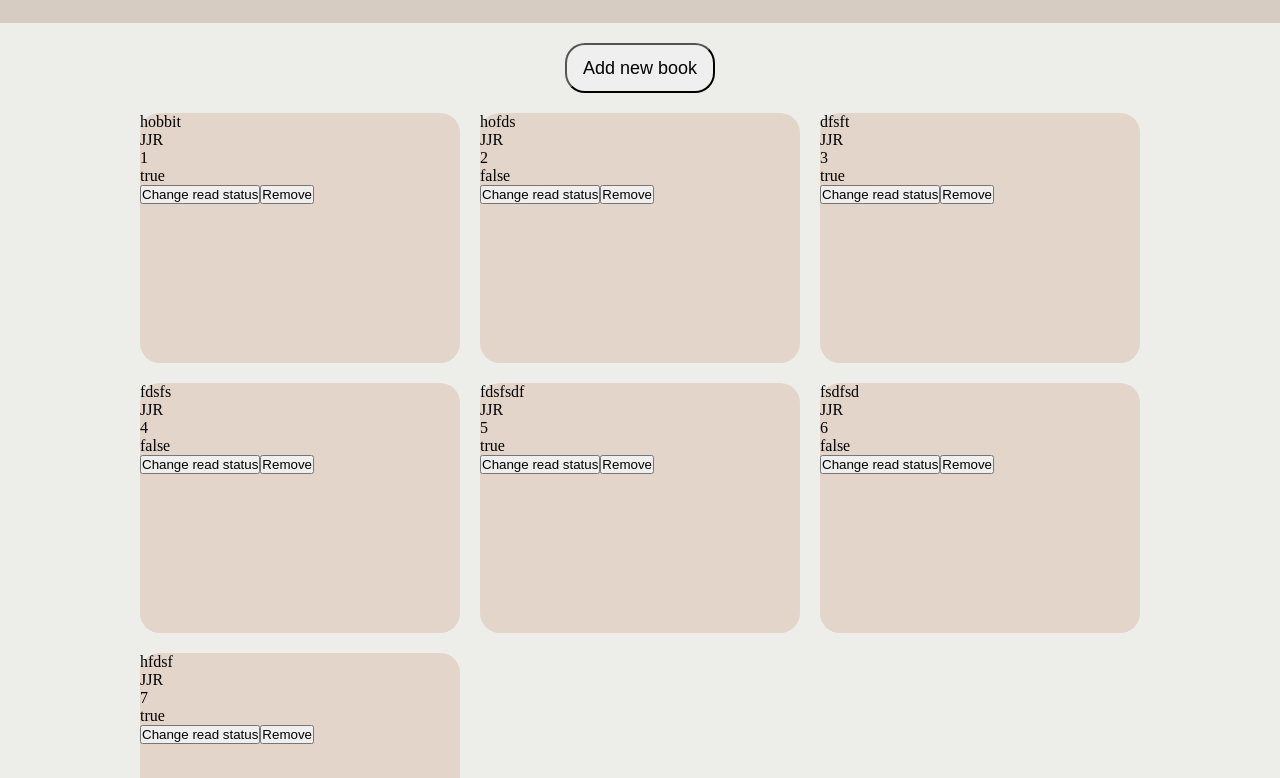
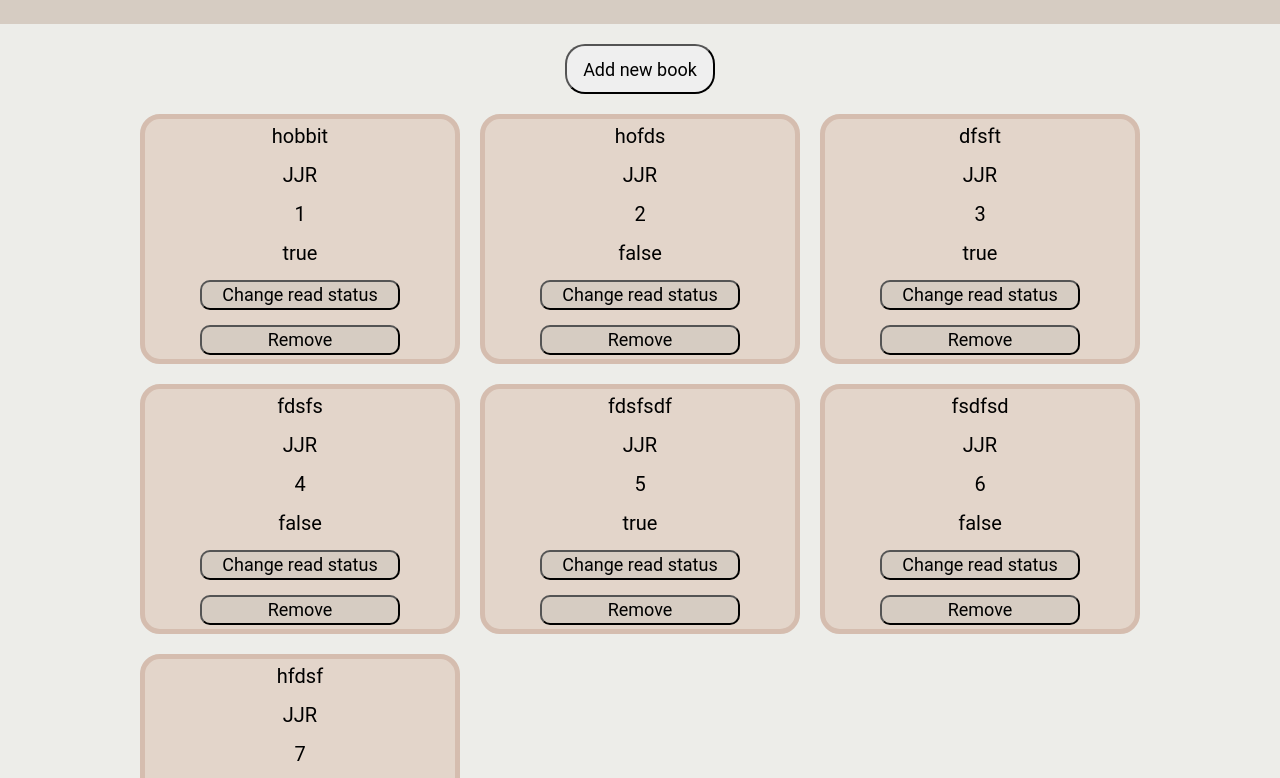
Before and after one commit to guihi1/library, a plain HTML site: page index.html in a window 1280 px wide. Shown: the part 94-872 px from the top of the page. Drawn offline with Linux system fonts and the light colour scheme.

Commit message:
Style the cards for each book

```diff
--- a/styles.css
+++ b/styles.css
@@ -2,6 +2,7 @@
     margin: 0;
     padding: 0;
     box-sizing: border-box;
+    font-family: Roboto, sans-serif;
 }
 
 body {
@@ -36,6 +37,21 @@ header {
     border-radius: 20px;
     background-color: #E3D5CA;
     height: 250px;
+    display: flex;
+    flex-direction: column;
+    gap: 15px;
+    justify-content: center;
+    align-items: center;
+    font-size: 20px;
+    border: 5px solid #D5BDAF;
+}
+
+.remove, .reading {
+    background-color: #D6CCC2;
+    width: 200px;
+    height: 30px;
+    border-radius: 10px;
+    font-size: 18px;
 }
 
 form {
```
